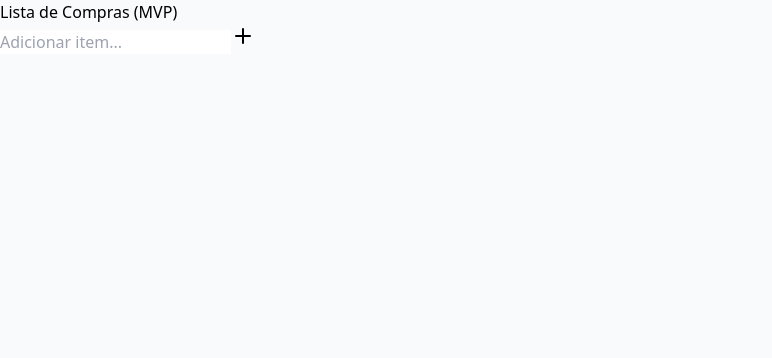
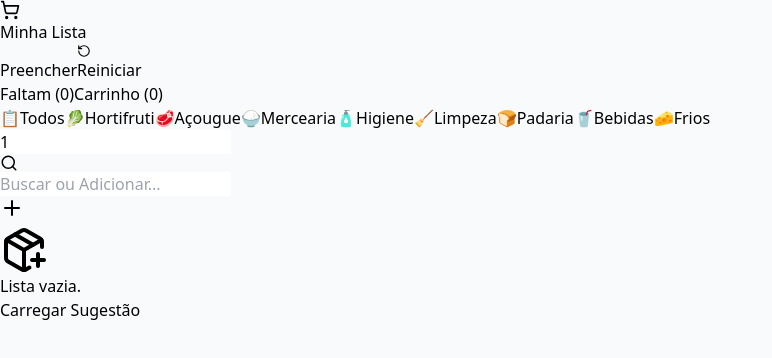
Before and after one commit to tharcio09/lista-mercado, a React (Vite) app: page / in a window 1280 px wide. Shown: the top 358 px of the page, without its empty margins (0-772 px from the left). Built offline with nearby package versions, Linux system fonts and the light colour scheme; the HTML template or start-up script is replaced by a standard one.

Commit message:
feat: busca avançada, lista mestra e partilha no WhatsApp

```diff
--- a/src/App.jsx
+++ b/src/App.jsx
@@ -1,39 +1,247 @@
-import { useState } from 'react'
-import { Plus, Trash2 } from 'lucide-react'
+import { useState, useEffect } from 'react'
+import { PackagePlus, ShoppingCart, Share2, Search } from 'lucide-react'
 
-export default function App() {
-  const [items, setItems] = useState([])
-  const [novoItem, setNovoItem] = useState('')
+// Importando os componentes novos
+import Header from './components/Header'
+import Controls from './components/Controls'
+import ItemRow from './components/ItemRow'
 
-  const adicionar = (e) => {
-    e.preventDefault()
-    if (!novoItem) return
-    setItems([...items, { id: Date.now(), nome: novoItem, peguei: false }])
-    setNovoItem('')
+// Mantenha suas constantes CATEGORIAS e LISTA_MESTRA aqui
+// (Vou omitir para poupar espaço, mas copie do anterior)
+const CATEGORIAS = {
+  todos: { label: 'Todos', emoji: '📋', color: 'bg-gray-800 text-white border-gray-800' },
+  hortifruti: { label: 'Hortifruti', emoji: '🥬', color: 'bg-green-100 text-green-800 border-green-200' },
+  carnes: { label: 'Açougue', emoji: '🥩', color: 'bg-red-100 text-red-800 border-red-200' },
+  mercearia: { label: 'Mercearia', emoji: '🍚', color: 'bg-orange-100 text-orange-800 border-orange-200' },
+  higiene: { label: 'Higiene', emoji: '🧴', color: 'bg-purple-100 text-purple-800 border-purple-200' },
+  limpeza: { label: 'Limpeza', emoji: '🧹', color: 'bg-blue-100 text-blue-800 border-blue-200' },
+  padaria: { label: 'Padaria', emoji: '🍞', color: 'bg-yellow-100 text-yellow-800 border-yellow-200' },
+  bebidas: { label: 'Bebidas', emoji: '🥤', color: 'bg-cyan-100 text-cyan-800 border-cyan-200' },
+  frios: { label: 'Frios', emoji: '🧀', color: 'bg-pink-100 text-pink-800 border-pink-200' },
+}
+
+// --- SUBSTITUA A CONSTANTE LISTA_MESTRA NO SEU App.jsx POR ESTA ---
+
+const LISTA_MESTRA = [
+  // --- HORTIFRUTI (Verde) ---
+  { nome: 'Batata', qtd: 1, cat: 'hortifruti' },
+  { nome: 'Cebola', qtd: 1, cat: 'hortifruti' },
+  { nome: 'Tomate', qtd: 1, cat: 'hortifruti' },
+  { nome: 'Alho', qtd: 1, cat: 'hortifruti' },
+  { nome: 'Cenoura', qtd: 1, cat: 'hortifruti' },
+  { nome: 'Banana', qtd: 1, cat: 'hortifruti' },
+  { nome: 'Maçã', qtd: 1, cat: 'hortifruti' },
+  { nome: 'Limão', qtd: 1, cat: 'hortifruti' },
+  { nome: 'Laranja', qtd: 1, cat: 'hortifruti' },
+  { nome: 'Mamão', qtd: 1, cat: 'hortifruti' },
+  { nome: 'Alface', qtd: 1, cat: 'hortifruti' },
+  { nome: 'Cheiro Verde', qtd: 1, cat: 'hortifruti' },
+  { nome: 'Pimentão', qtd: 1, cat: 'hortifruti' },
+  { nome: 'Chuchu/Abobrinha', qtd: 1, cat: 'hortifruti' },
+  { nome: 'Ovos (Dúzia)', qtd: 1, cat: 'hortifruti' }, // Ovos geralmente ficam no horti ou frios
+
+  // --- AÇOUGUE (Vermelho) ---
+  { nome: 'Carne Moída', qtd: 1, cat: 'carnes' },
+  { nome: 'Filé de Frango', qtd: 1, cat: 'carnes' },
+  { nome: 'Bife Bovino', qtd: 1, cat: 'carnes' },
+  { nome: 'Carne de Panela', qtd: 1, cat: 'carnes' },
+  { nome: 'Linguiça', qtd: 1, cat: 'carnes' },
+  { nome: 'Bacon', qtd: 1, cat: 'carnes' },
+  { nome: 'Hambúrguer', qtd: 1, cat: 'carnes' },
+  { nome: 'Peixe', qtd: 1, cat: 'carnes' },
+
+  // --- MERCEARIA (Laranja) ---
+  { nome: 'Arroz (5kg)', qtd: 1, cat: 'mercearia' },
+  { nome: 'Feijão', qtd: 1, cat: 'mercearia' },
+  { nome: 'Açúcar', qtd: 1, cat: 'mercearia' },
+  { nome: 'Sal', qtd: 1, cat: 'mercearia' },
+  { nome: 'Óleo de Soja', qtd: 1, cat: 'mercearia' },
+  { nome: 'Azeite', qtd: 1, cat: 'mercearia' },
+  { nome: 'Café', qtd: 1, cat: 'mercearia' },
+  { nome: 'Macarrão', qtd: 2, cat: 'mercearia' },
+  { nome: 'Molho de Tomate', qtd: 3, cat: 'mercearia' },
+  { nome: 'Farinha de Trigo', qtd: 1, cat: 'mercearia' },
+  { nome: 'Farinha de Mandioca/Farofa', qtd: 1, cat: 'mercearia' },
+  { nome: 'Maionese', qtd: 1, cat: 'mercearia' },
+  { nome: 'Ketchup/Mostarda', qtd: 1, cat: 'mercearia' },
+  { nome: 'Atum/Sardinha', qtd: 1, cat: 'mercearia' },
+  { nome: 'Milho/Ervilha', qtd: 2, cat: 'mercearia' },
+  { nome: 'Creme de Leite', qtd: 2, cat: 'mercearia' },
+  { nome: 'Leite Condensado', qtd: 1, cat: 'mercearia' },
+  { nome: 'Fermento', qtd: 1, cat: 'mercearia' },
+  { nome: 'Bolacha/Biscoito', qtd: 2, cat: 'mercearia' },
+  { nome: 'Pipoca', qtd: 1, cat: 'mercearia' },
+  { nome: 'Achocolatado', qtd: 1, cat: 'mercearia' },
+  { nome: 'Tempero Pronto/Pimenta', qtd: 1, cat: 'mercearia' },
+
+  // --- FRIOS E LATICÍNIOS (Rosa) ---
+  { nome: 'Queijo Mussarela', qtd: 1, cat: 'frios' },
+  { nome: 'Presunto', qtd: 1, cat: 'frios' },
+  { nome: 'Requeijão', qtd: 1, cat: 'frios' },
+  { nome: 'Manteiga/Margarina', qtd: 1, cat: 'frios' },
+  { nome: 'Iogurte', qtd: 1, cat: 'frios' },
+  { nome: 'Leite Fermentado', qtd: 1, cat: 'frios' },
+
+  // --- PADARIA (Amarelo) ---
+  { nome: 'Pão de Forma', qtd: 1, cat: 'padaria' },
+  { nome: 'Pão Francês', qtd: 1, cat: 'padaria' },
+  { nome: 'Leite (Caixa)', qtd: 6, cat: 'padaria' }, // Leite longa vida
+  { nome: 'Torrada', qtd: 1, cat: 'padaria' },
+  { nome: 'Bolo', qtd: 1, cat: 'padaria' },
+
+  // --- HIGIENE (Roxo) ---
+  { nome: 'Papel Higiênico', qtd: 1, cat: 'higiene' },
+  { nome: 'Pasta de Dente', qtd: 2, cat: 'higiene' },
+  { nome: 'Sabonete', qtd: 4, cat: 'higiene' },
+  { nome: 'Shampoo', qtd: 1, cat: 'higiene' },
+  { nome: 'Condicionador', qtd: 1, cat: 'higiene' },
+  { nome: 'Desodorante', qtd: 1, cat: 'higiene' },
+  { nome: 'Escova de Dente', qtd: 1, cat: 'higiene' },
+  { nome: 'Fio Dental', qtd: 1, cat: 'higiene' },
+  { nome: 'Cotonete', qtd: 1, cat: 'higiene' },
+  { nome: 'Absorvente', qtd: 1, cat: 'higiene' },
+  { nome: 'Barbeador', qtd: 1, cat: 'higiene' },
+
+  // --- LIMPEZA (Azul) ---
+  { nome: 'Detergente', qtd: 2, cat: 'limpeza' },
+  { nome: 'Esponja de Louça', qtd: 1, cat: 'limpeza' },
+  { nome: 'Sabão em Pó', qtd: 1, cat: 'limpeza' },
+  { nome: 'Amaciante', qtd: 1, cat: 'limpeza' },
+  { nome: 'Água Sanitária', qtd: 1, cat: 'limpeza' },
+  { nome: 'Desinfetante', qtd: 1, cat: 'limpeza' },
+  { nome: 'Lã de Aço (Bombril)', qtd: 1, cat: 'limpeza' },
+  { nome: 'Saco de Lixo', qtd: 1, cat: 'limpeza' },
+  { nome: 'Papel Toalha', qtd: 1, cat: 'limpeza' },
+  { nome: 'Papel Alumínio/Filme', qtd: 1, cat: 'limpeza' },
+  { nome: 'Álcool', qtd: 1, cat: 'limpeza' },
+  { nome: 'Rodo/Vassoura', qtd: 1, cat: 'limpeza' },
+
+  // --- BEBIDAS (Ciano) ---
+  { nome: 'Água Mineral', qtd: 1, cat: 'bebidas' },
+  { nome: 'Suco', qtd: 1, cat: 'bebidas' },
+  { nome: 'Refrigerante', qtd: 1, cat: 'bebidas' },
+  { nome: 'Cerveja', qtd: 1, cat: 'bebidas' },
+]
+
+function App() {
+  const [items, setItems] = useState(() => {
+    const saved = localStorage.getItem('minha-lista-mercado')
+    return saved ? JSON.parse(saved) : []
+  })
+
+  const [termoBusca, setTermoBusca] = useState('')
+  const [quantidadeInput, setQuantidadeInput] = useState(1)
+  const [categoriaAtiva, setCategoriaAtiva] = useState('todos')
+  const [abaAtiva, setAbaAtiva] = useState('pendentes')
+
+  useEffect(() => {
+    localStorage.setItem('minha-lista-mercado', JSON.stringify(items))
+  }, [items])
+
+  // --- Ações ---
+  const resetarLista = () => {
+    if (window.confirm("Reiniciar lista do zero?")) {
+      setItems([]); setAbaAtiva('pendentes'); setTermoBusca('');
+    }
   }
 
+  const carregarTemplate = () => {
+    if (items.length > 0 && !window.confirm("Adicionar lista padrão?")) return
+    const novos = LISTA_MESTRA.map((m, i) => ({ id: Date.now() + i, nome: m.nome, quantidade: m.qtd, categoria: m.cat, peguei: false }))
+    setItems(prev => [...prev, ...novos])
+  }
+
+  const adicionarOuBuscar = (e) => {
+    e.preventDefault()
+    if (!termoBusca.trim()) return
+    const cat = categoriaAtiva === 'todos' ? 'outros' : categoriaAtiva
+    setItems([{ id: Date.now(), nome: termoBusca, quantidade: quantidadeInput, categoria: cat, peguei: false }, ...items])
+    setTermoBusca(''); setQuantidadeInput(1)
+  }
+
+  const toggleItem = (id) => setItems(items.map(i => i.id === id ? { ...i, peguei: !i.peguei } : i))
+  const deletarItem = (id, noCarrinho) => noCarrinho ? toggleItem(id) : setItems(items.filter(i => i.id !== id))
+  const alterarQtd = (id, delta) => setItems(items.map(i => i.id === id ? { ...i, quantidade: Math.max(1, i.quantidade + delta) } : i))
+
+  const enviarWhatsapp = () => {
+    const faltam = items.filter(i => !i.peguei)
+    if (!faltam.length) return
+    const texto = `*🛒 LISTA DE MERCADO:*\n\n` + faltam.map(i => `◻️ ${i.quantidade}x ${i.nome}`).join('\n')
+    window.open(`https://wa.me/?text=${encodeURIComponent(texto)}`, '_blank')
+  }
+
+  // --- Filtros ---
+  const pendentes = items.filter(i => !i.peguei)
+  const carrinho = items.filter(i => i.peguei)
+  let visiveis = abaAtiva === 'pendentes' ? pendentes : carrinho
+  if (categoriaAtiva !== 'todos') visiveis = visiveis.filter(i => (i.categoria || 'outros') === categoriaAtiva)
+  if (termoBusca.trim()) visiveis = visiveis.filter(i => i.nome.toLowerCase().includes(termoBusca.toLowerCase()))
+
   return (
-    <div className="p-4 max-w-md mx-auto">
-      <h1 className="text-2xl font-bold mb-4">Lista de Compras (MVP)</h1>
-      <form onSubmit={adicionar} className="flex gap-2 mb-4">
-        <input
-          value={novoItem}
-          onChange={e => setNovoItem(e.target.value)}
-          className="border p-2 flex-1 rounded"
-          placeholder="Adicionar item..."
+    <div className="min-h-screen w-full flex justify-center bg-gray-100 sm:p-4 font-sans relative">
+      <div className="w-full max-w-lg bg-white sm:rounded-xl shadow-xl overflow-hidden h-screen sm:h-[90vh] flex flex-col relative">
+
+        <Header
+          itemsCount={items.length}
+          pendentesCount={pendentes.length}
+          carrinhoCount={carrinho.length}
+          abaAtiva={abaAtiva}
+          setAbaAtiva={setAbaAtiva}
+          onReset={resetarLista}
+          onPreencher={carregarTemplate}
         />
-        <button className="bg-blue-600 text-white p-2 rounded"><Plus /></button>
-      </form>
-      <ul>
-        {items.map(item => (
-          <li key={item.id} className="flex justify-between items-center p-2 border-b">
-            <span>{item.nome}</span>
-            <button onClick={() => setItems(items.filter(i => i.id !== item.id))} className="text-red-500">
-              <Trash2 size={16} />
+
+        {abaAtiva === 'pendentes' && (
+          <Controls
+            categorias={CATEGORIAS}
+            categoriaAtiva={categoriaAtiva}
+            setCategoriaAtiva={setCategoriaAtiva}
+            termoBusca={termoBusca}
+            setTermoBusca={setTermoBusca}
+            qtd={quantidadeInput}
+            setQtd={setQuantidadeInput}
+            onAdicionar={adicionarOuBuscar}
+          />
+        )}
+
+        <div className="flex-1 overflow-y-auto p-3 bg-gray-50 pb-24">
+          {visiveis.length === 0 ? (
+            <div className="h-full flex flex-col items-center justify-center text-gray-400 opacity-60 text-center px-6">
+               {termoBusca ? (
+                 <> <Search size={40} className="mb-2 opacity-50"/> <p>Nada encontrado.</p> </>
+               ) : abaAtiva === 'pendentes' && categoriaAtiva === 'todos' ? (
+                 <>
+                   <PackagePlus size={48} className="mb-4 text-blue-300" />
+                   <p className="mb-4">Lista vazia.</p>
+                   <button onClick={carregarTemplate} className="bg-blue-600 text-white px-6 py-3 rounded-xl font-bold">Carregar Sugestão</button>
+                 </>
+               ) : <p>Vazio.</p>}
+            </div>
+          ) : (
+            visiveis.map(item => (
+              <ItemRow
+                key={item.id}
+                item={item}
+                categorias={CATEGORIAS}
+                onToggle={toggleItem}
+                onQtdChange={alterarQtd}
+                onDelete={deletarItem}
+                showCategoryLabel={categoriaAtiva === 'todos'}
+              />
+            ))
+          )}
+        </div>
+
+        {abaAtiva === 'pendentes' && pendentes.length > 0 && (
+          <div className="absolute bottom-0 left-0 w-full p-4 bg-white border-t border-gray-200 z-30 shadow-lg">
+            <button onClick={enviarWhatsapp} className="w-full bg-green-600 hover:bg-green-700 text-white font-bold py-3 rounded-xl flex items-center justify-center gap-2">
+              <Share2 size={20} /> Compartilhar no Zap
             </button>
-          </li>
-        ))}
-      </ul>
+          </div>
+        )}
+      </div>
     </div>
   )
 }
+
+export default App
```
